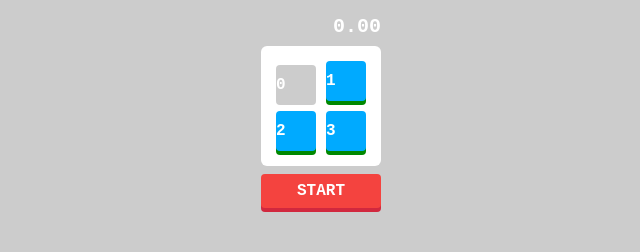
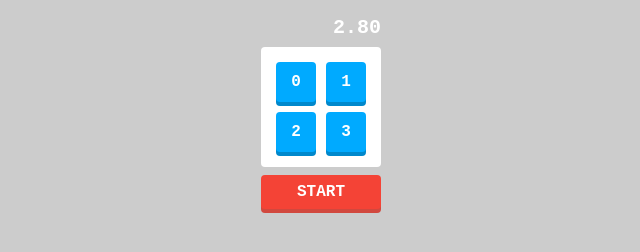
Before and after one commit to IndianJUN/touch-game, a plain HTML site: page index.html in a window 1280 px wide. Both pictures are taken after a click on the element "START". Shown: the whole page, without its empty margins (319-959 px from the left). Drawn offline with Linux system fonts and the light colour scheme.

Commit message:
add Timer

```diff
--- a/index.html
+++ b/index.html
@@ -1,20 +1,14 @@
 <!DOCTYPE html>
-<html lang="en">
+<html lang="ja">
 <head>
-    <meta charset="UTF-8">
-    <meta name="viewport" content="width=device-width, initial-scale=1.0">
-    <meta http-equiv="X-UA-Compatible" content="ie=edge">
+  <meta charset="utf-8">
+  <title>Numbers Game</title>
   <link rel="stylesheet" href="./style.css">
-    <title>touch game</title>
 </head>
 <body>
   <div id="container">
-        <div id="timer">0.00</div>
+    <div id="timer">0.0</div>
     <ul id="board">
-            <li class ='pressed'>0</li>
-            <li>1</li>
-            <li>2</li>
-            <li>3</li>
     </ul>
     <div id="btn">START</div>
   </div>
--- a/main.js
+++ b/main.js
@@ -0,0 +1,82 @@
+'use strict';
+
+{
+  class Panel {
+    constructor() {
+      this.el = document.createElement('li');
+      this.el.classList.add('pressed');
+      this.el.addEventListener('click', () => {
+        this.check();
+      });
+    }
+
+    getEl() {
+      return this.el;
+    }
+
+    activate(num) {
+      this.el.classList.remove('pressed');
+      this.el.textContent = num;
+    }
+
+    check() {
+      if (currentNum === parseInt(this.el.textContent, 10)) {
+        this.el.classList.add('pressed');
+        currentNum++;
+
+        if (currentNum === 4) {
+          clearTimeout(timeoutId);
+        }
+      }
+    }
+  }
+
+  class Board {
+    constructor() {
+      this.panels = [];
+      for (let i = 0; i < 4; i++) {
+        this.panels.push(new Panel());
+      }
+      this.setup();
+    }
+
+    setup() {
+      const board = document.getElementById('board');
+      this.panels.forEach(panel => {
+        board.appendChild(panel.getEl());
+      });
+    }
+
+    activate() {
+      const nums = [0, 1, 2, 3];
+
+      this.panels.forEach(panel => {
+        const num = nums.splice(Math.floor(Math.random() * nums.length), 1)[0];
+        panel.activate(num);
+      });
+    }
+  }
+
+  function runTimer() {
+    const timer = document.getElementById('timer');
+    timer.textContent = ((Date.now() - startTime) / 1000).toFixed(2);
+
+    timeoutId = setTimeout(() => {
+      runTimer();
+    }, 10);
+  }
+
+  const board = new Board();
+
+  let currentNum = 0;
+  let startTime;
+  let timeoutId;
+
+  const btn = document.getElementById('btn');
+  btn.addEventListener('click', () => {
+    board.activate();
+
+    startTime = Date.now();
+    runTimer();
+  });
+}
--- a/style.css
+++ b/style.css
@@ -1,55 +1,63 @@
-body{
+body {
     background: #ccc;
     color: #fff;
+    font-family: 'Courier New', sans-serif;
     font-size: 16px;
     font-weight: bold;
-    font-family: 'Courier New', Courier, monospace;
   }
-#container{
+
+  #container {
+    /* 50px * 2 + 10px * 2 */
     width: 120px;
-    margin: 15px auto;
+    margin: 16px auto;
   }
-#board{
+
+  #board {
     display: flex;
     flex-wrap: wrap;
-    list-style:none;
+    list-style: none;
     margin: 0 0 8px;
     padding: 10px;
     background: #fff;
-    border-radius: 6px;
+    border-radius: 4px;
   }
-#timer{
-    margin-bottom: 8px;
-    font-size: 20px;
-    text-align: right;
-}
-#board li{
+
+  #board li {
     background: #00aaff;
-    width:40px;
+    width: 40px;
     height: 40px;
     margin: 5px;
     cursor: pointer;
     border-radius: 4px;
     line-height: 40px;
-    box-shadow: 0 4px 0 #008800;
+    text-align: center;
+    box-shadow: 0 4px 0 #0088cc;
+  }
 
-}
-#board li.pressed{
+  #board li.pressed {
     background: #ccc;
     box-shadow: none;
-    margin-top:9px;
+    margin-top: 9px;
     margin-bottom: 1px;
   }
-#btn{
+
+  #timer {
+    margin-bottom: 8px;
+    font-size: 20px;
+    text-align: right;
+  }
+
+  #btn {
     cursor: pointer;
     user-select: none;
-    background: #f4433f;
-    padding:8px;
-    border-radius:4px;
+    background: #f44336;
+    padding: 8px;
+    border-radius: 4px;
     text-align: center;
-    box-shadow: 0 4px 0 #d1283e;
+    box-shadow: 0 4px 0 #d1483e;
   }
-#btn:active{
+
+  #btn:active {
     margin-top: 12px;
     box-shadow: none;
   }
```
Lines whose indentation alone changed are shown as unchanged.
